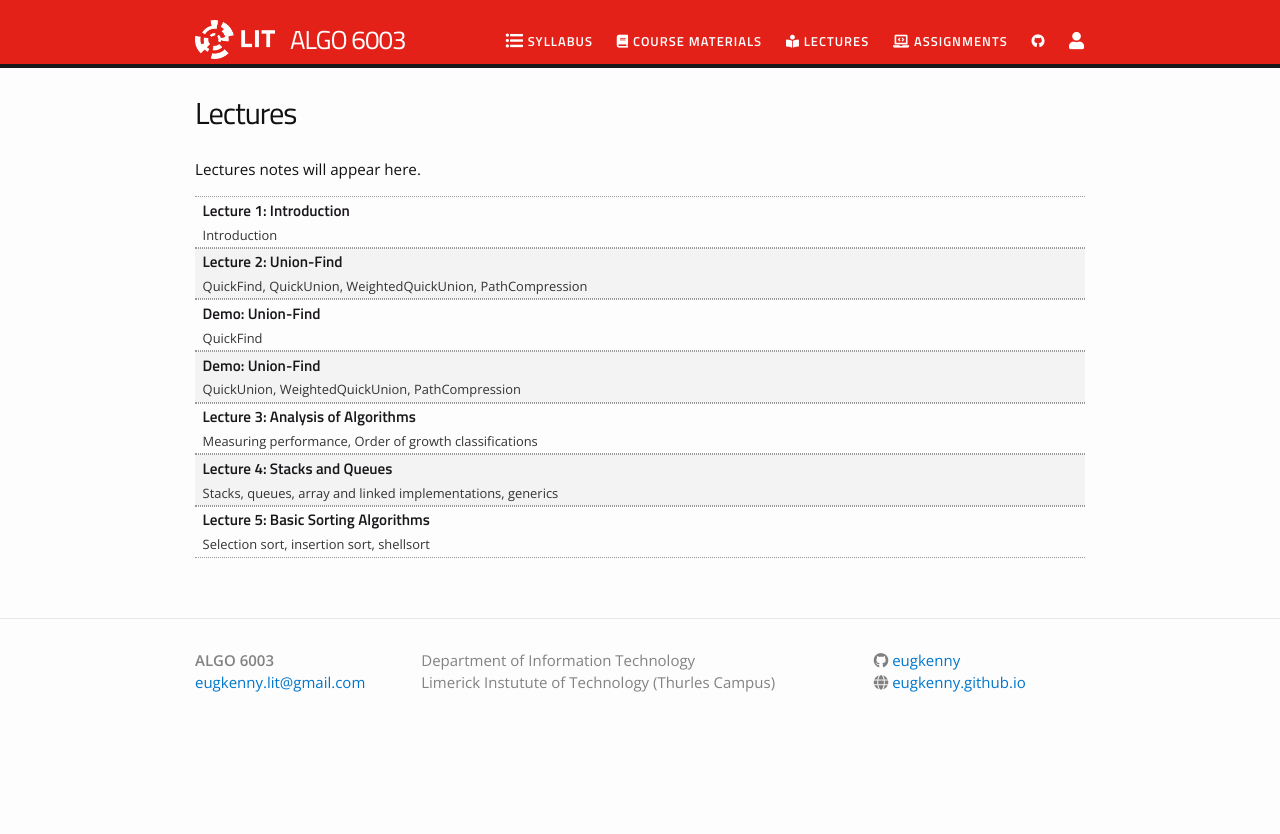
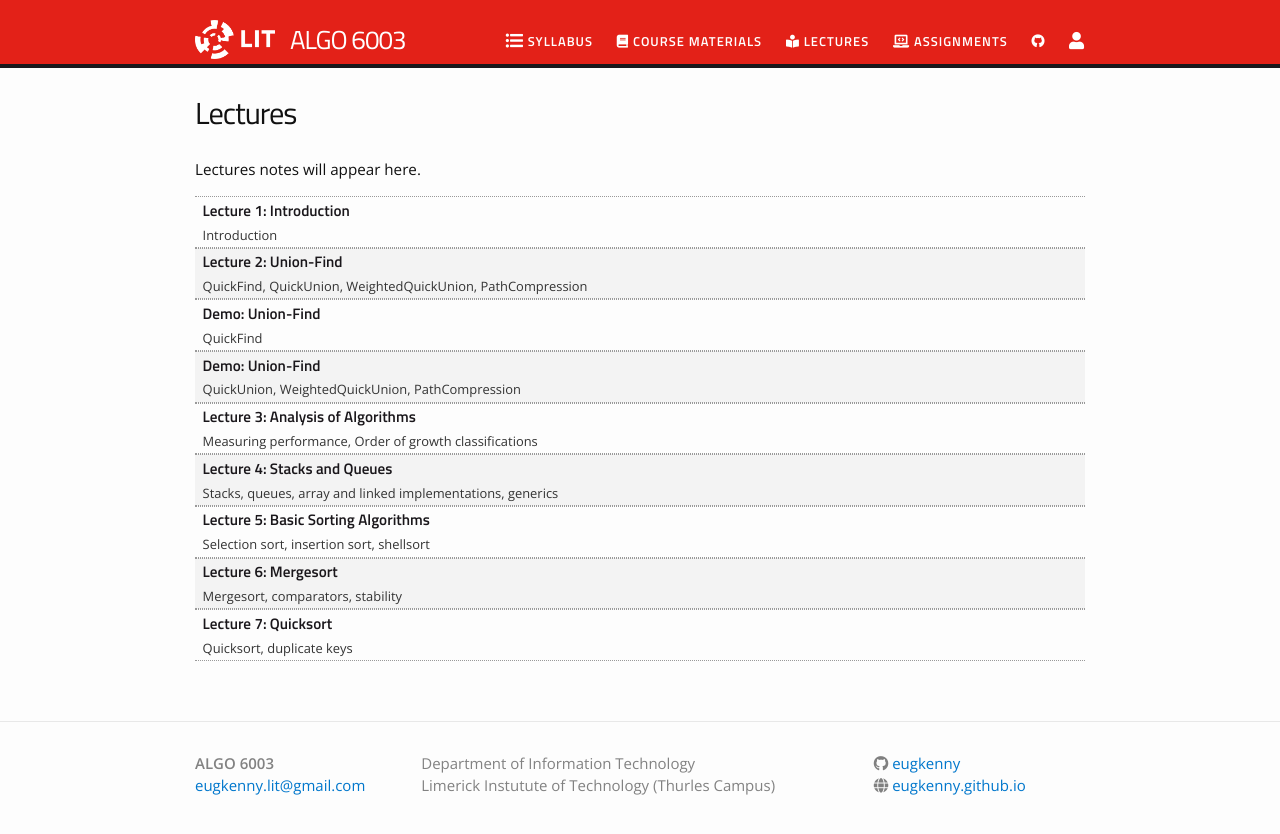
Before and after one commit to eugkenny/ALGO6003, a Jekyll site: the page built from lectures.md, in a window 1280 px wide. Shown: the top 834 px of the page. Built offline with Jekyll 4.4.1, drawn with Linux system fonts in a browser that asks for light colours; nearby versions of some CDN libraries.

Commit message:
Update lectures

```diff
--- a/_data/lectures.yml
+++ b/_data/lectures.yml
@@ -37,3 +37,13 @@
   filename: 05 - Elementary Sorting Algorithms.pdf
   dirname: lectures
   tldr: "Selection sort, insertion sort, shellsort"
+
+- title: "Lecture 6: Mergesort"
+  filename: 06 - Mergesort.pdf
+  dirname: lectures
+  tldr: "Mergesort, comparators, stability"
+
+- title: "Lecture 7: Quicksort"
+  filename: 07 - Quicksort.pdf
+  dirname: lectures
+  tldr: "Quicksort, duplicate keys"
```
Also changed, not shown: 2 other files.
